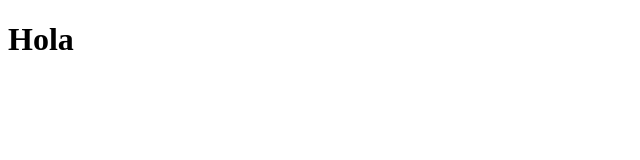
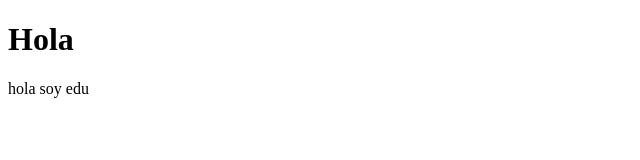
Before and after one commit to elenagarbo/git-sandbox, a plain HTML site: page web/index.html in a window 1280 px wide. Shown: the full height of the page, 0-640 px from the left. Drawn offline with Linux system fonts and the light colour scheme.

Commit message:
cambios en html

```diff
--- a/web/index.html
+++ b/web/index.html
@@ -8,6 +8,6 @@
 </head>
 <body>
     <h1>Hola</h1>
-
+    <footer>hola soy edu</footer>
 </body>
 </html>
```
